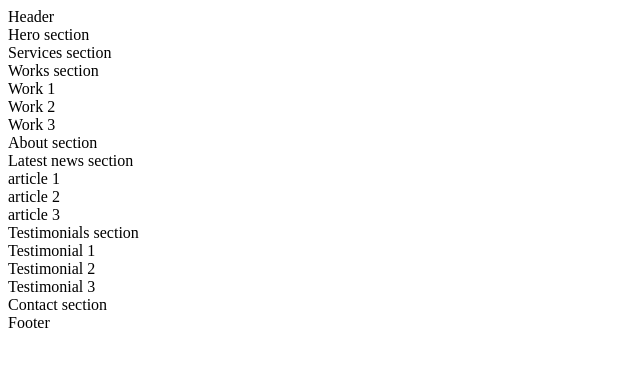
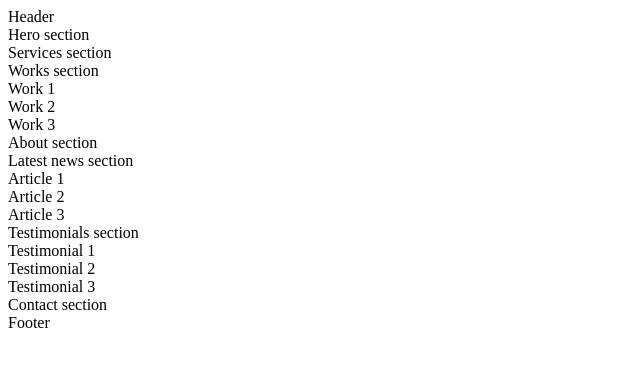
Before and after one commit to cfranco87/holbertonschool-web_front_end, a plain HTML site: page html_advanced/6-index.html in a window 1280 px wide. Shown: the full height of the page, 0-640 px from the left. Drawn offline with Linux system fonts and the light colour scheme.

Commit message:
articles

```diff
--- a/html_advanced/6-index.html
+++ b/html_advanced/6-index.html
@@ -22,9 +22,9 @@
             <section>About section</section>
             <section>
                 Latest news section
-                <article>article 1</article>
-                <article>article 2</article>
-                <article>article 3</article>
+                <article>Article 1</article>
+                <article>Article 2</article>
+                <article>Article 3</article>
             </section>
             <section>
                 Testimonials section
```
